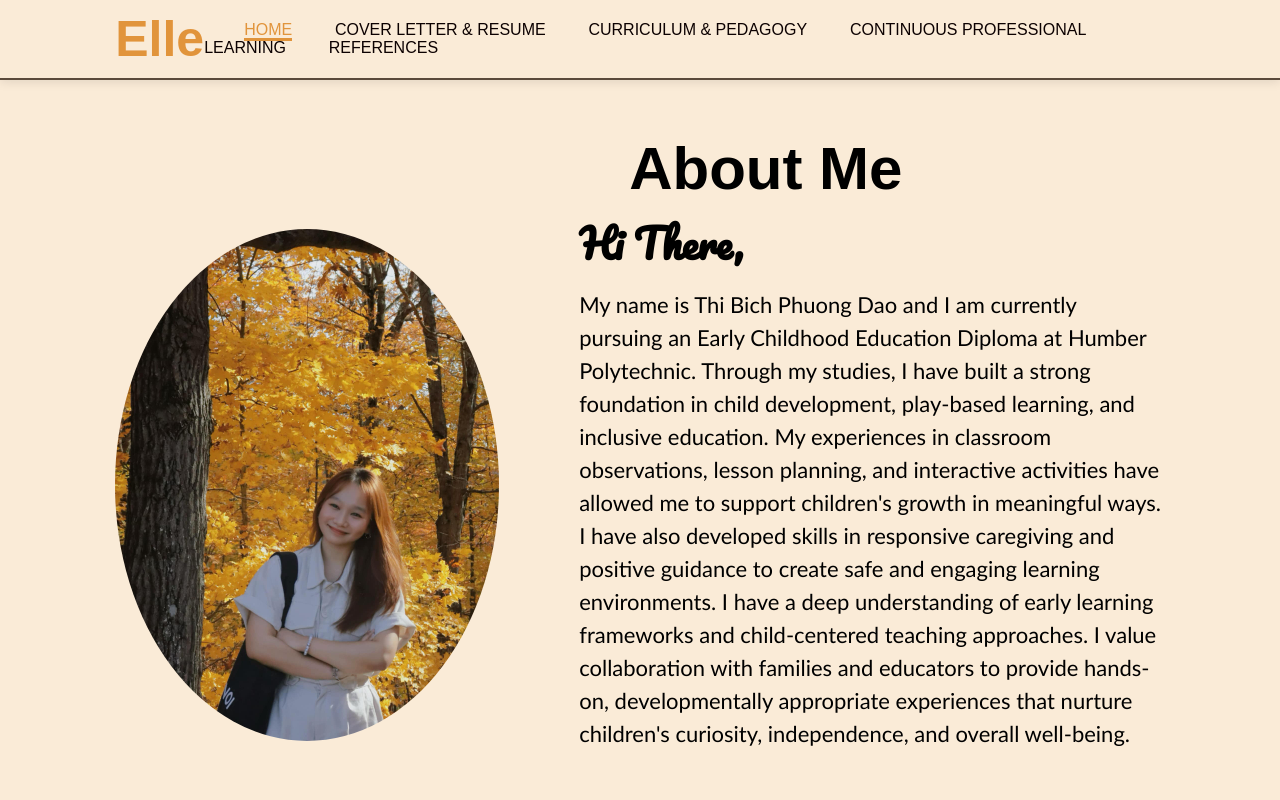
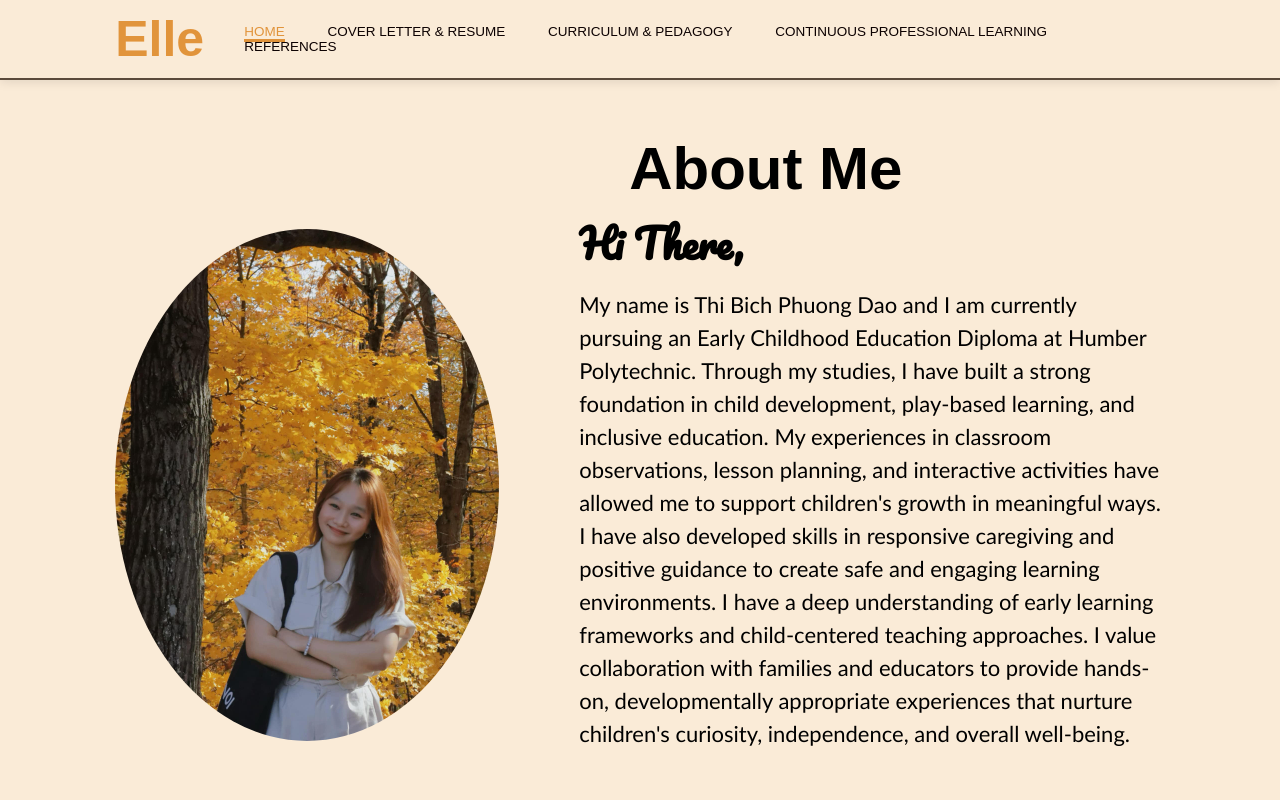
Before and after one commit to bitanut07/ProfileElle, a plain HTML site: page index.html in a window 1280 px wide. Shown: the top 800 px of the page. Drawn offline with Linux system fonts and the light colour scheme.

Commit message:
fix header

```diff
--- a/style.css
+++ b/style.css
@@ -84,7 +84,7 @@ header {
 }
 
 nav a {
-    font-size: 1.6rem;
+    font-size: 1.35rem;
     color: rgb(12, 1, 1);
     margin-left: 4rem;
     font-weight: 400;
```
